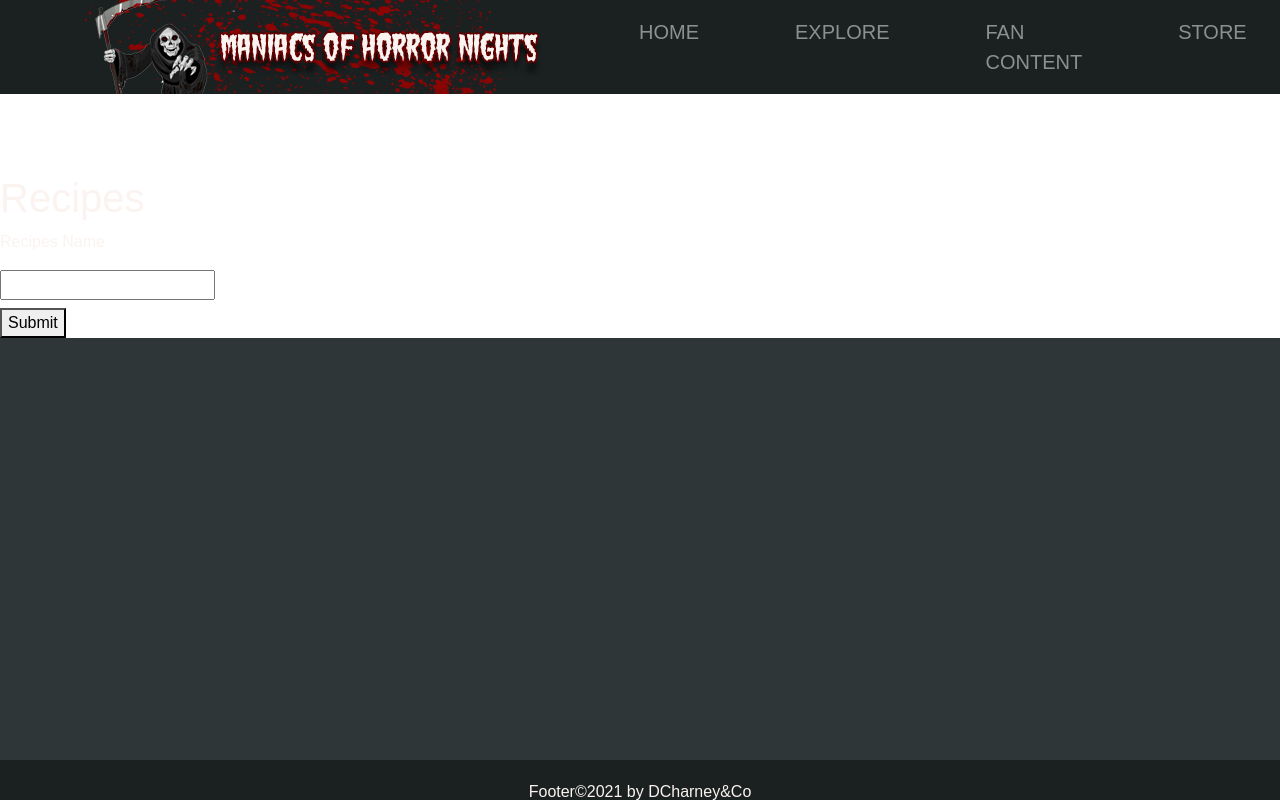
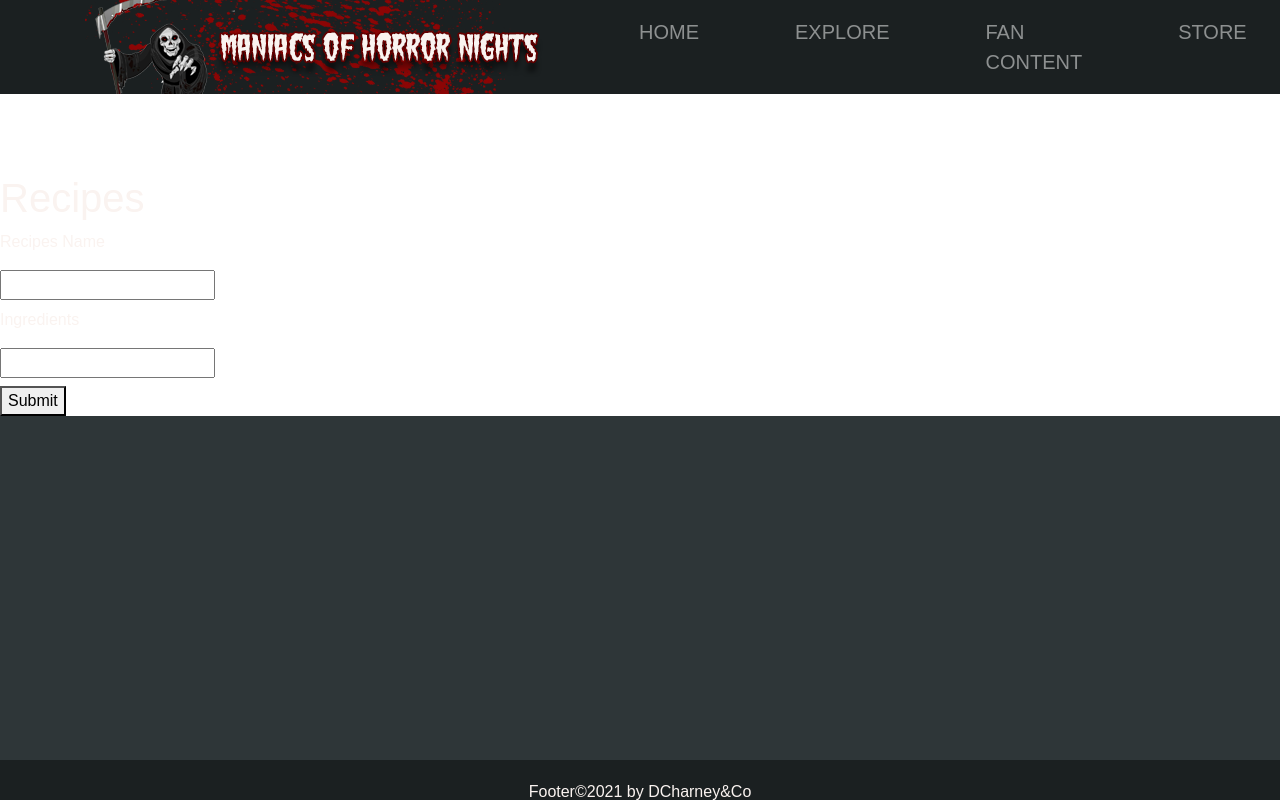
Before and after one commit to dcharney/maniacs-of-hhn, a React (Create React App) app in the folder client/: page /fan in a window 1280 px wide. Shown: the top 800 px of the page. Built offline with nearby package versions, Linux system fonts and the light colour scheme; the HTML template or start-up script is replaced by a standard one; a web font is replaced by a local one.

Commit message:
added ingreditents sections, added submitting the following, added handle change

```diff
--- a/client/src/components/FanContent/index.js
+++ b/client/src/components/FanContent/index.js
@@ -1,4 +1,4 @@
-import React, { useState } from 'react';
+import React, { useReducer, useState } from 'react';
 import './style.css';
 
 // function clickMe(){
@@ -21,8 +21,16 @@ import './style.css';
 
 // };
 
+const formReducer = (state, event) => {
+    return {
+      ...state,
+      [event.name]: event.value
+    }
+   }
+
 
 function FanContent() {
+    const [formData, setFormData] = useReducer(formReducer, {});
     const [submitting, setSubmitting] = useState(false);
     const handleSubmit = event => {
         event.preventDefault();
@@ -33,18 +41,38 @@ function FanContent() {
         }, 3000)
       }
 
+      const handleChange = event => {
+        setFormData({
+          name: event.target.name,
+          value: event.target.value,
+        });
+      }
+
     return(
         <div className="wrapper">
           <h1>Recipes</h1>
           {submitting &&
-       <div>Submtting Form...</div>
-     }
+       <div>
+         You are submitting the following:
+         <ul>
+           {Object.entries(formData).map(([name, value]) => (
+             <li key={name}><strong>{name}</strong>:{value.toString()}</li>
+           ))}
+         </ul>
+       </div>
+      }
           <form onSubmit={handleSubmit}>
           <fieldset>
              <label>
                <p>Recipes Name</p>
-               <input name="name" />
+               <input name="name" onChange={handleChange}/>
              </label>
+           </fieldset>
+           <fieldset>
+         <label>
+           <p>Ingredients</p>
+           <input name="ingredients" onChange={handleChange}/>
+           </label>
            </fieldset>
            <button type="submit">Submit</button>
           </form>
```
